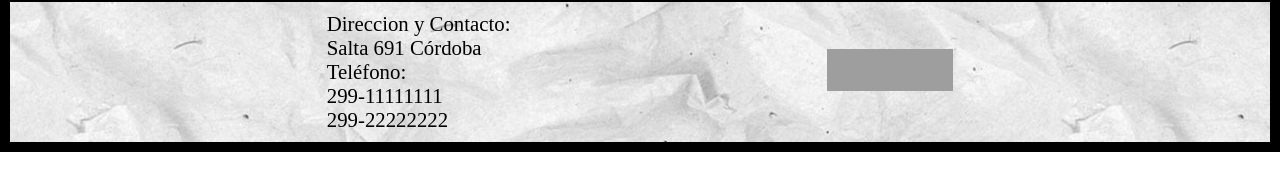
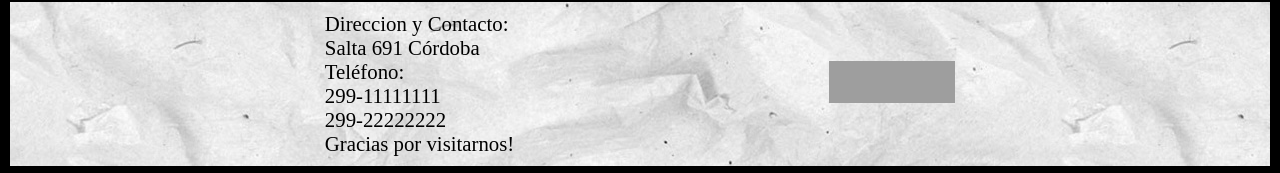
Before and after one commit to Masha5666/Malako, a plain HTML site: page index.html in a window 1280 px wide. Shown: the part 2193-2366 px from the top of the page. Before the commit the page ends 2345 px from the top, so only its background shows below. Drawn offline with nearby package versions, Linux system fonts and the light colour scheme; grey boxes are pictures that could not be loaded.

Commit message:
agregue nuevo p en footer

```diff
--- a/index.html
+++ b/index.html
@@ -125,6 +125,7 @@
                     <p>Teléfono:</p>
                     <p>299-11111111</p>
                     <p>299-22222222</p>
+                    <p>Gracias por visitarnos!</p>
                 </div>
                 <div>
                     <ul class="redes">
```
